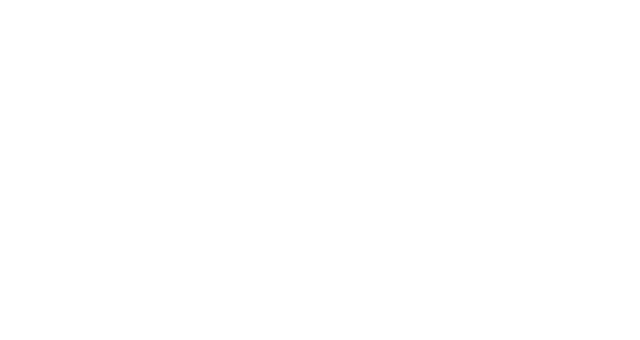
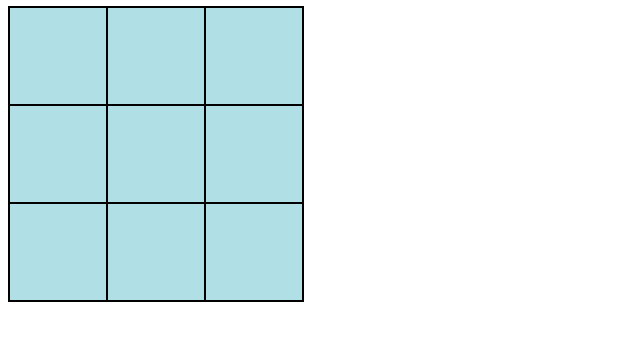
Before and after one commit to gvnlm/infinite-tic-tac-toe, a React (Vite) app in the folder frontend/: page / in a window 1280 px wide. Shown: the top 340 px of the page, without its empty margins (0-640 px from the left). Built offline with nearby package versions, Linux system fonts and the light colour scheme.

Commit message:
Implement conventional tic-tac-toe

```diff
--- /dev/null
+++ b/frontend/components/Cell.jsx
@@ -0,0 +1,11 @@
+import '../styles/Cell.css';
+
+const Cell = ({ value, onClick }) => {
+  return (
+    <button className="cell" onClick={onClick}>
+      {value}
+    </button>
+  );
+};
+
+export default Cell;
--- /dev/null
+++ b/frontend/components/Grid.jsx
@@ -0,0 +1,102 @@
+import { useState } from 'react';
+
+import Cell from './Cell';
+
+import '../styles/Grid.css';
+
+// Game statuses
+const X_WON = 0;
+const O_WON = 1;
+const ONGOING = 2;
+const DRAW = 3;
+
+const Grid = () => {
+  const [gameStatus, setGameStatus] = useState(ONGOING);
+  const [cellValues, setCellValues] = useState(Array(9).fill(null));
+  const [xIsNext, setIsXNext] = useState(true);
+
+  const handleClick = (index) => () => {
+    if (gameStatus !== ONGOING) {
+      return;
+    }
+
+    if (cellValues[index] !== null) {
+      return;
+    }
+
+    const newCellValues = [...cellValues];
+    newCellValues[index] = xIsNext ? 'X' : 'O';
+
+    setGameStatus(getGameStatus(newCellValues));
+    setCellValues(newCellValues);
+    setIsXNext((prev) => !prev);
+  };
+
+  return (
+    <div className="grid">
+      {gameStatus === X_WON && 'X has won!'}
+      {gameStatus === O_WON && 'O has won!'}
+      {gameStatus === DRAW && 'Draw!'}
+
+      <div className="row">
+        <Cell value={cellValues[0]} onClick={handleClick(0)} />
+        <Cell value={cellValues[1]} onClick={handleClick(1)} />
+        <Cell value={cellValues[2]} onClick={handleClick(2)} />
+      </div>
+      <div className="row">
+        <Cell value={cellValues[3]} onClick={handleClick(3)} />
+        <Cell value={cellValues[4]} onClick={handleClick(4)} />
+        <Cell value={cellValues[5]} onClick={handleClick(5)} />
+      </div>
+      <div className="row">
+        <Cell value={cellValues[6]} onClick={handleClick(6)} />
+        <Cell value={cellValues[7]} onClick={handleClick(7)} />
+        <Cell value={cellValues[8]} onClick={handleClick(8)} />
+      </div>
+    </div>
+  );
+};
+
+const getGameStatus = (cellValues) => {
+  const winner = getWinner(cellValues);
+
+  if (winner === 'X') {
+    return X_WON;
+  } else if (winner === 'O') {
+    return O_WON;
+  } else if (cellValues.includes(null)) {
+    return ONGOING;
+  } else {
+    return DRAW;
+  }
+};
+
+const getWinner = (cellValues) => {
+  const lines = [
+    // Rows
+    [0, 1, 2],
+    [3, 4, 5],
+    [6, 7, 8],
+    // Columns
+    [0, 3, 6],
+    [1, 4, 7],
+    [2, 5, 8],
+    // Diagonals
+    [0, 4, 8],
+    [2, 4, 6],
+  ];
+
+  for (let [a, b, c] of lines) {
+    if (
+      cellValues[a] !== null &&
+      cellValues[a] === cellValues[b] &&
+      cellValues[b] === cellValues[c]
+    ) {
+      return cellValues[a];
+    }
+  }
+
+  return null;
+};
+
+export default Grid;
--- a/frontend/src/App.jsx
+++ b/frontend/src/App.jsx
@@ -1,3 +1,11 @@
-const App = () => {};
+import Grid from '../components/Grid';
+
+const App = () => {
+  return (
+    <div>
+      <Grid />
+    </div>
+  );
+};
 
 export default App;
--- /dev/null
+++ b/frontend/styles/Cell.css
@@ -0,0 +1,11 @@
+.cell {
+  float: left;
+  border: 2px solid black;
+  width: 100px;
+  height: 100px;
+  margin-right: -2px;
+  margin-top: -2px;
+  padding: 0;
+  font-size: 50px;
+  background-color: powderblue;
+}
--- /dev/null
+++ b/frontend/styles/Grid.css
@@ -0,0 +1,5 @@
+.grid .row:after {
+  clear: both;
+  content: '';
+  display: table;
+}
```
